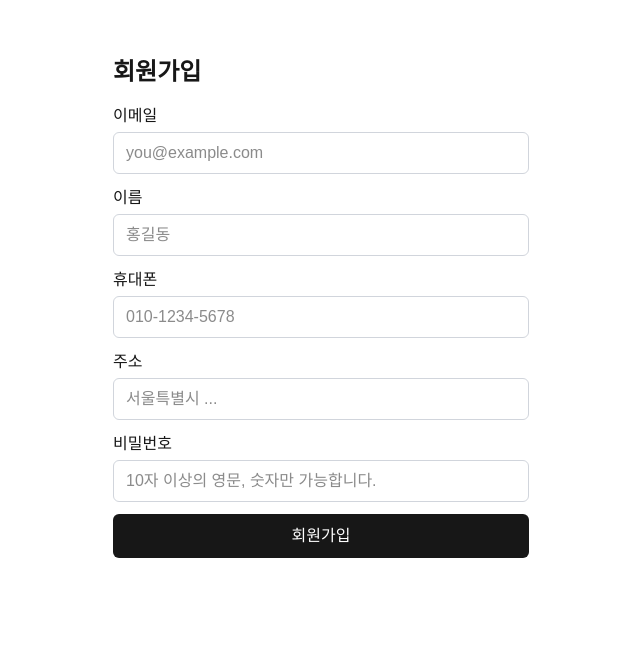
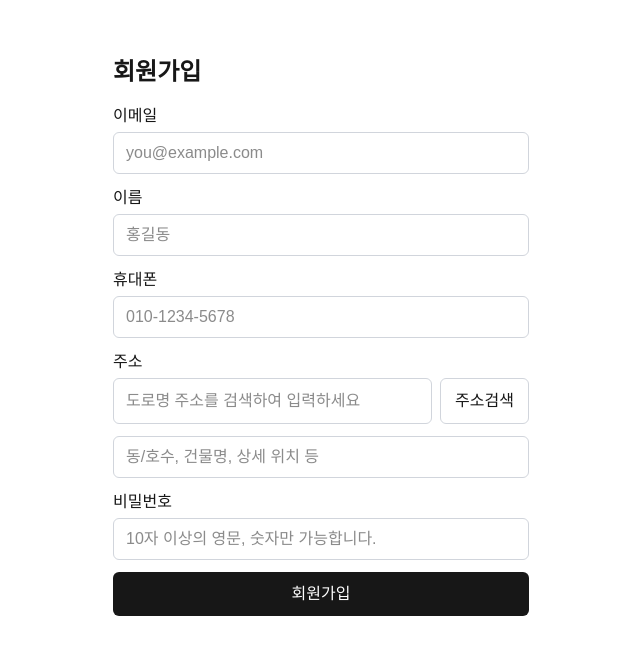
Before and after one commit to getsoss/store-frontend, a Next.js app: page /signup in a window 1280 px wide. Shown: the top 654 px of the page, without its empty margins (319-959 px from the left). Built offline with nearby package versions, Linux system fonts and the light colour scheme.

Commit message:
[Feat] 카카오맵 사용용

```diff
--- a/app/(pages)/signup/page.tsx
+++ b/app/(pages)/signup/page.tsx
@@ -1,6 +1,6 @@
 "use client";
 
-import { useState } from "react";
+import { useEffect, useState } from "react";
 import { useRouter } from "next/navigation";
 
 export default function SignupPage() {
@@ -9,11 +9,38 @@ export default function SignupPage() {
     name: "",
     phone: "",
     address: "",
+    addressDetail: "",
     password: "",
   });
   const [loading, setLoading] = useState(false);
   const [error, setError] = useState<string | null>(null);
   const router = useRouter();
+
+  useEffect(() => {
+    if (typeof window === "undefined") return;
+    if ((window as any).daum && (window as any).daum.Postcode) return;
+    const script = document.createElement("script");
+    script.src =
+      "//t1.daumcdn.net/mapjsapi/bundle/postcode/prod/postcode.v2.js";
+    script.async = true;
+    document.body.appendChild(script);
+    return () => {};
+  }, []);
+
+  const openPostcode = () => {
+    if (!(window as any).daum || !(window as any).daum.Postcode) {
+      alert(
+        "주소 검색 스크립트를 불러오는 중입니다. 잠시 후 다시 시도해주세요."
+      );
+      return;
+    }
+    new (window as any).daum.Postcode({
+      oncomplete: (data: any) => {
+        const address = data.roadAddress || data.address || "";
+        setForm((prev) => ({ ...prev, address }));
+      },
+    }).open();
+  };
 
   const onChange = (
     e: React.ChangeEvent<HTMLInputElement | HTMLTextAreaElement>
@@ -62,7 +89,9 @@ export default function SignupPage() {
           email: form.email,
           name: form.name,
           phone: form.phone.replace(/-/g, ""),
-          address: form.address,
+          address: `${form.address}${
+            form.addressDetail ? ` ${form.addressDetail}` : ""
+          }`.trim(),
           password: form.password,
         }),
       });
@@ -140,13 +169,32 @@ export default function SignupPage() {
         </label>
         <label className="grid gap-1">
           <span>주소</span>
+          <div className="flex gap-2">
+            <input
+              type="text"
+              name="address"
+              value={form.address}
+              onChange={onChange}
+              required
+              placeholder="도로명 주소를 검색하여 입력하세요"
+              className="flex-1 px-3 py-2 border border-gray-300 rounded-md focus:outline-none focus:ring-2 focus:ring-neutral-900 focus:border-neutral-900"
+            />
+            <button
+              type="button"
+              onClick={openPostcode}
+              className="px-3.5 py-2.5 rounded-md border border-gray-300 hover:bg-gray-50"
+            >
+              주소검색
+            </button>
+          </div>
+        </label>
+        <label className="grid gap-1">
           <input
             type="text"
-            name="address"
-            value={form.address}
+            name="addressDetail"
+            value={form.addressDetail}
             onChange={onChange}
-            required
-            placeholder="서울특별시 ..."
+            placeholder="동/호수, 건물명, 상세 위치 등"
             className="px-3 py-2 border border-gray-300 rounded-md focus:outline-none focus:ring-2 focus:ring-neutral-900 focus:border-neutral-900"
           />
         </label>
```
